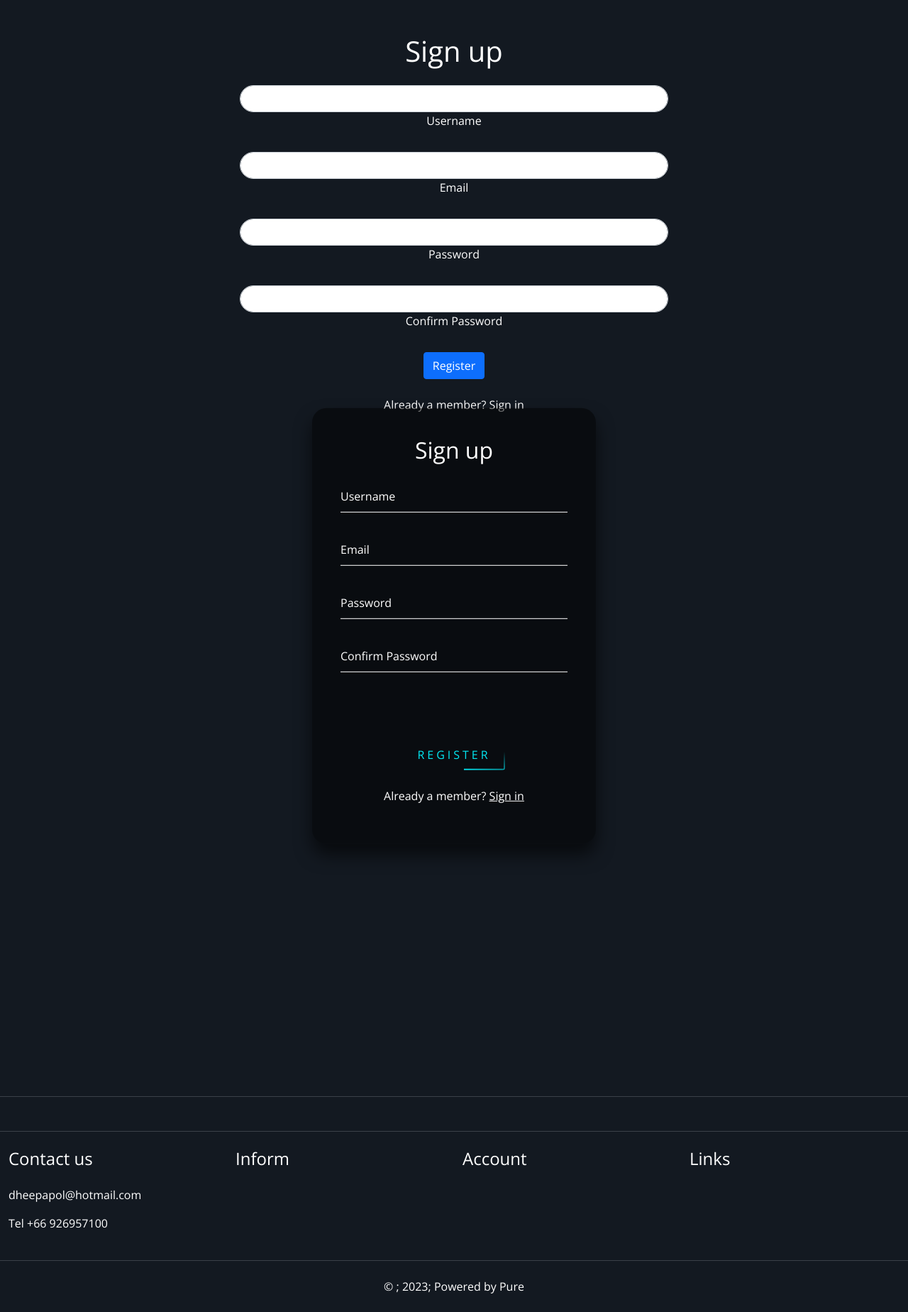
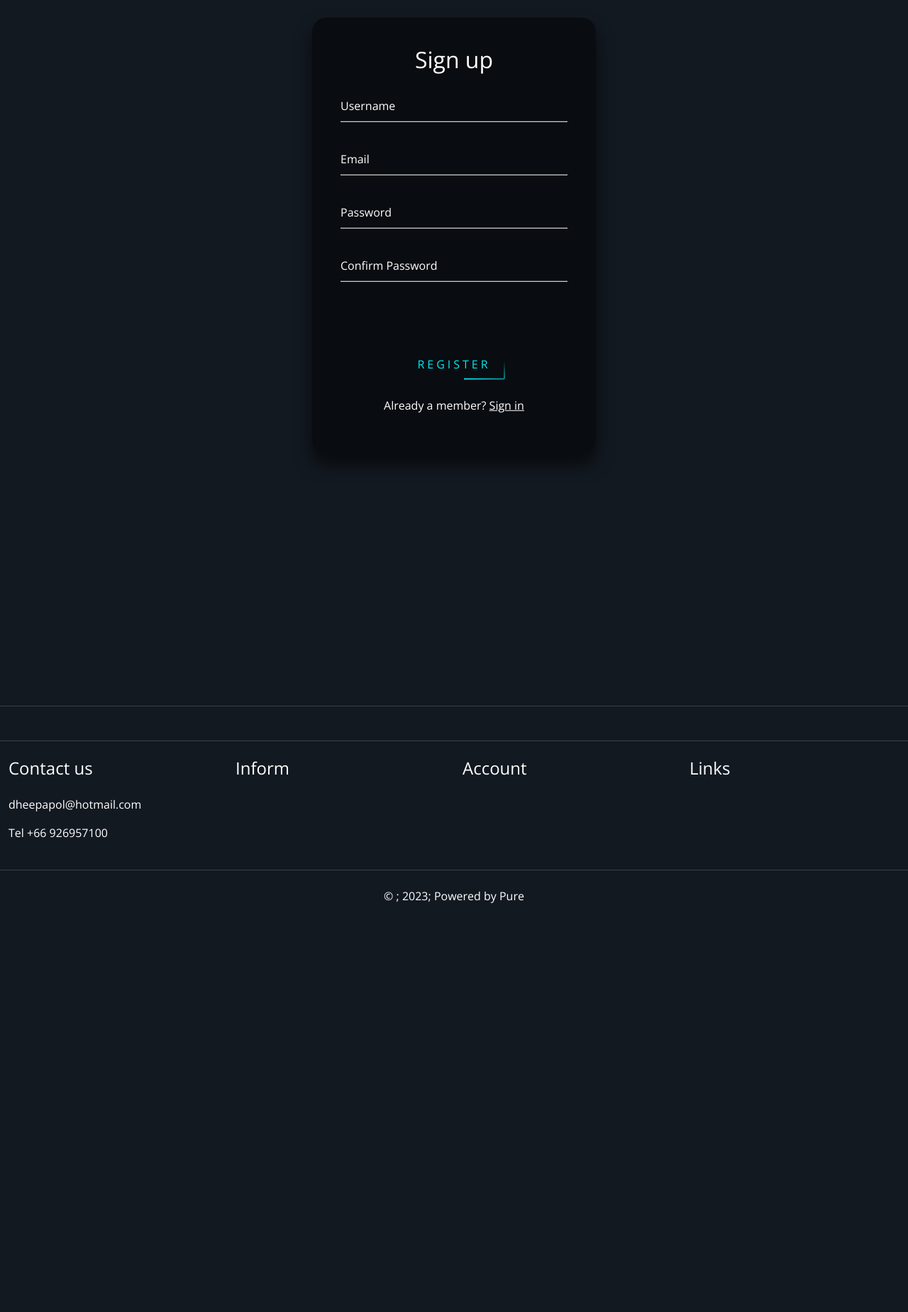
Before and after one commit to Pure122/bsad2, a PHP site: page /reg.php in a window 1280 px wide. Shown: the part 207-2055 px from the top of the page at 71% size. After the commit the page ends 1479 px from the top, so only its background shows below. Run offline with PHP 8.4, Linux system fonts and the light colour scheme; some libraries are stand-ins or nearby versions.

Commit message:
real final

```diff
--- a/reg.php
+++ b/reg.php
@@ -176,58 +176,16 @@
 
 
     <?php navhead(); ?>
-    <section class="home-wrapper-1 py-5">
-        <div class="container-xxl text-center">
-            <div class="row w-50 m-auto">
-                <div class="col-12">
-                    <div class="header">
-        <h1 class="text-white mb-4">Sign up</h1>
-    </div>
-    <form action="reg_db.php" method="POST">
-        <div class="form-outline mb-4">
-            <input type="text" name="username" required="Username is required" class="form-control">
-            <label for="username" class="form-label text-white">Username</label>
 
-        </div>
-        <div class="form-outline mb-4">
-            <input type="text" name="email" required="Email is required" class="form-control">
-            <label for="email" class="form-label text-white">Email</label>
-
-        </div>
-        <div class="form-outline mb-4">
-            <input type="password" name="password" required="Password is required" class="form-control" minlength="8">
-            <label for="password" class="form-label text-white">Password</label>
-
-        </div>
-        <div class="form-outline mb-4">
-            <input type="password" name="password2" required="Password is required" class="form-control" minlength="8">
-            <label for="password" class="form-label text-white">Confirm Password</label>
-
-        </div>
-        <div class="error">
-                <h3 class="text-danger mb-4">
-                    <?php
-                    if(isset($_SESSION['error'])){
-                    echo $_SESSION['error'];
-                    unset($_SESSION['error']);
-                    }
-                    ?>
-                </h3>
-            </div>
-        <button type='submit' name="register" class='btn btn-primary btn-block mb-4'>Register</button>
-        <div class="text-center">
-        <p class="text-white">Already a member? <a href="login.php">Sign in</a></p>
-        </div>
-    </form>
-                </div>
-            </div>
-        </div>
-    </section>
 
 
 
 
     <section class="home-wrapper-1 py-5">
+        <br>
+        <br>
+        <br>
+        <br>
         <div class="container-xxl text-center ">
             <div class="row w-50 m-auto">
                 <div class="col-12 login-box">
```
